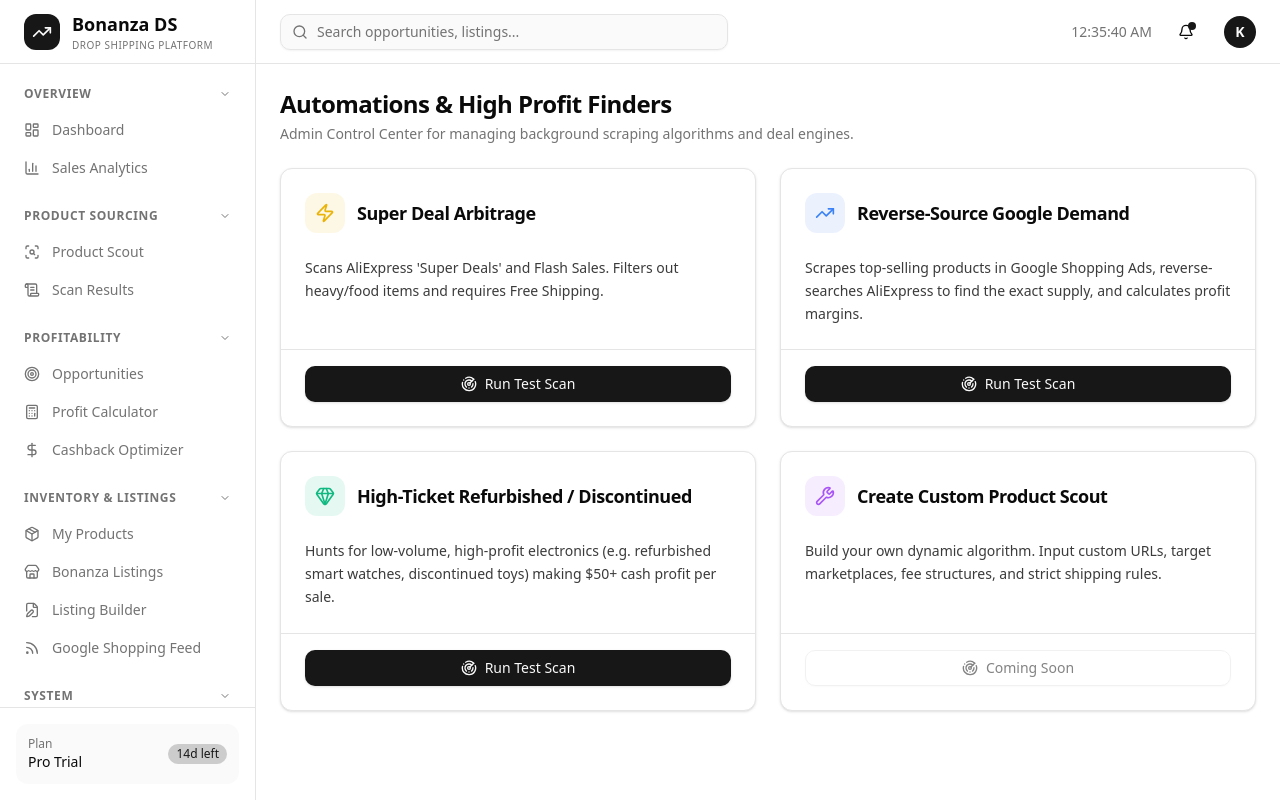
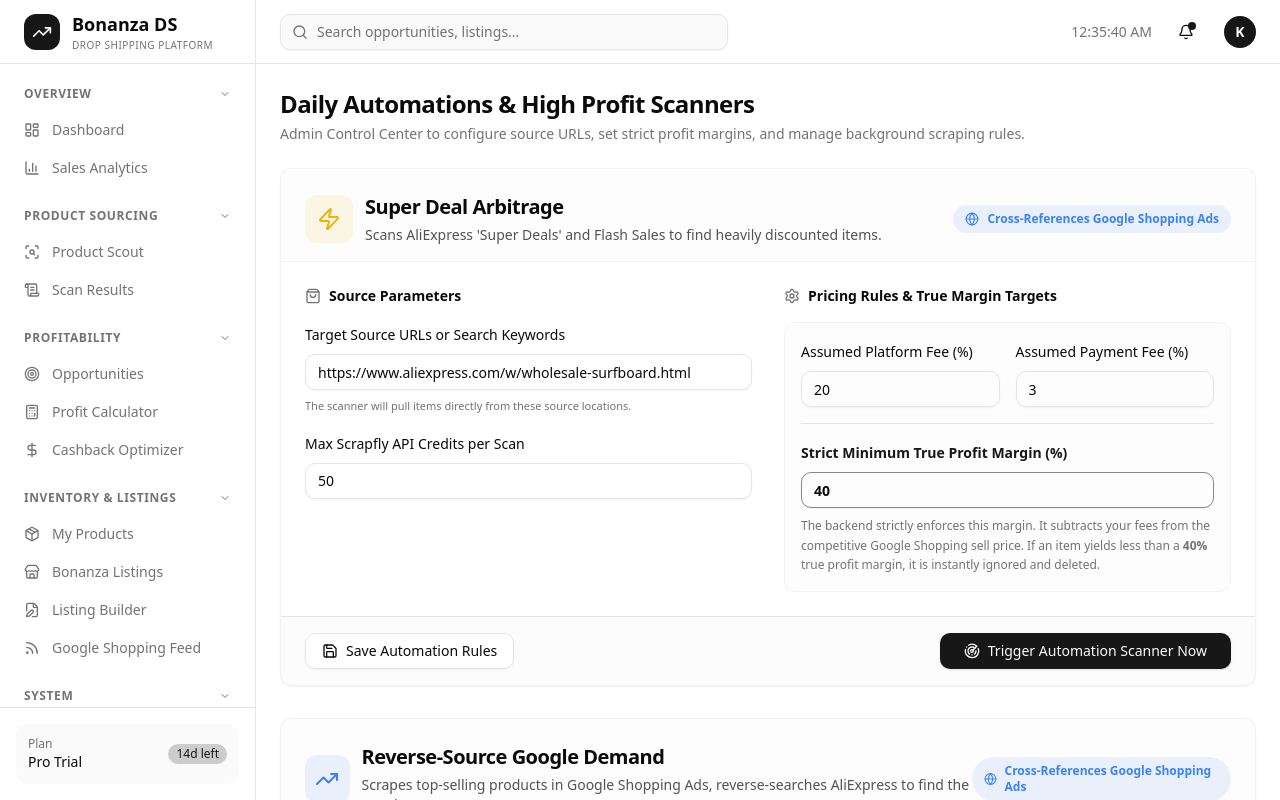
Before and after one commit to IPAssociatesLLC/bonanza-ds, a React (Vite) app: page /admin/automations in a window 1280 px wide. Built offline with nearby package versions, Linux system fonts and the light colour scheme.

Commit message:
Overhaul Automations UI to detailed editable rule creator forms

```diff
--- a/src/pages/AdminAutomationsPage.tsx
+++ b/src/pages/AdminAutomationsPage.tsx
@@ -5,174 +5,278 @@
 import { Button } from "@/components/ui/button"
 import { Input } from "@/components/ui/input"
 import { Label } from "@/components/ui/label"
-import {
-  Dialog,
-  DialogContent,
-  DialogHeader,
-  DialogTitle,
-  DialogFooter,
-} from "@/components/ui/dialog"
-import { Radar, Zap, TrendingUp, Gem, Wrench, Loader2, Info } from "lucide-react"
+import { Separator } from "@/components/ui/separator"
+import { Radar, Zap, TrendingUp, Gem, Save, Loader2, Settings, ShoppingBag, Globe } from "lucide-react"
+
+// Types for our automation state
+type AutomationSettings = {
+  id: string
+  title: string
+  description: string
+  icon: React.ElementType
+  color: string
+  bg: string
+  // Form fields
+  targetUrls: string
+  minMargin: string
+  bonanzaFee: string
+  paymentFee: string
+  maxCredits: string
+  isActive: boolean
+  isSaving: boolean
+  isRunning: boolean
+}
 
 export function AdminAutomationsPage() {
-  const [activeAlgorithm, setActiveAlgorithm] = useState<string | null>(null)
-  const [maxCredits, setMaxCredits] = useState("50")
-  const [targetMargin, setTargetMargin] = useState("30")
-  const [isRunning, setIsRunning] = useState(false)
+  const [success, setSuccess] = useState<string | null>(null)
   const [error, setError] = useState<string | null>(null)
-  const [success, setSuccess] = useState<string | null>(null)
 
-  const algorithms = [
+  // Initial state for the automations (these would normally be fetched from the DB)
+  const [automations, setAutomations] = useState<AutomationSettings[]>([
     {
       id: "super_deals",
       title: "Super Deal Arbitrage",
+      description: "Scans AliExpress 'Super Deals' and Flash Sales to find heavily discounted items.",
       icon: Zap,
-      description: "Scans AliExpress 'Super Deals' and Flash Sales. Filters out heavy/food items and requires Free Shipping.",
       color: "text-yellow-500",
       bg: "bg-yellow-500/10",
+      targetUrls: "https://www.aliexpress.com/w/wholesale-surfboard.html",
+      minMargin: "40",
+      bonanzaFee: "20",
+      paymentFee: "3",
+      maxCredits: "50",
+      isActive: true,
+      isSaving: false,
+      isRunning: false,
     },
     {
       id: "google_reverse",
       title: "Reverse-Source Google Demand",
+      description: "Scrapes top-selling products in Google Shopping Ads, reverse-searches AliExpress to find the supply.",
       icon: TrendingUp,
-      description: "Scrapes top-selling products in Google Shopping Ads, reverse-searches AliExpress to find the exact supply, and calculates profit margins.",
       color: "text-blue-500",
       bg: "bg-blue-500/10",
+      targetUrls: "https://www.google.com/shopping",
+      minMargin: "45",
+      bonanzaFee: "20",
+      paymentFee: "3",
+      maxCredits: "50",
+      isActive: true,
+      isSaving: false,
+      isRunning: false,
     },
     {
       id: "high_ticket",
       title: "High-Ticket Refurbished / Discontinued",
+      description: "Hunts for low-volume, high-profit electronics making $50+ cash profit per sale.",
       icon: Gem,
-      description: "Hunts for low-volume, high-profit electronics (e.g. refurbished smart watches, discontinued toys) making $50+ cash profit per sale.",
       color: "text-emerald-500",
       bg: "bg-emerald-500/10",
-    },
-    {
-      id: "custom_scout",
-      title: "Create Custom Product Scout",
-      icon: Wrench,
-      description: "Build your own dynamic algorithm. Input custom URLs, target marketplaces, fee structures, and strict shipping rules.",
-      color: "text-purple-500",
-      bg: "bg-purple-500/10",
-      disabled: true,
-    },
-  ]
+      targetUrls: "https://www.aliexpress.com/w/wholesale-refurbished-electronics.html",
+      minMargin: "50",
+      bonanzaFee: "20",
+      paymentFee: "3",
+      maxCredits: "100",
+      isActive: true,
+      isSaving: false,
+      isRunning: false,
+    }
+  ])
 
-  async function handleRunScan() {
-    if (!activeAlgorithm) return
-    setIsRunning(true)
+  // Update a specific field for a specific automation
+  const updateField = (id: string, field: keyof AutomationSettings, value: any) => {
+    setAutomations(prev => prev.map(auto =>
+      auto.id === id ? { ...auto, [field]: value } : auto
+    ))
+  }
+
+  // Handle saving the rules to the backend
+  const handleSaveRules = async (id: string) => {
+    updateField(id, "isSaving", true)
     setError(null)
     setSuccess(null)
+    try {
+      // Mock API call to save settings to DB (e.g., ScanProfile)
+      await new Promise(r => setTimeout(r, 800))
+      setSuccess("Automation rules saved successfully!")
+    } catch (e) {
+      setError("Failed to save automation rules.")
+    } finally {
+      updateField(id, "isSaving", false)
+    }
+  }
 
+  // Handle triggering the backend automation scanner
+  const handleRunScan = async (automation: AutomationSettings) => {
+    updateField(automation.id, "isRunning", true)
+    setError(null)
+    setSuccess(null)
     try {
       const res = await apiPost("/api/scans/trigger", {
-        algorithm: activeAlgorithm,
-        max_credits: parseInt(maxCredits) || 50,
-        min_margin_pct: parseFloat(targetMargin) || 30.0
+        algorithm: automation.id,
+        max_credits: parseInt(automation.maxCredits) || 50,
+        min_margin_pct: parseFloat(automation.minMargin) || 40.0
       }) as Record<string, unknown>
-      setSuccess(`Successfully triggered scan engine! Scraped ${res.items_found || 0} potential items, generated ${res.opportunities_created || 0} opportunities using ${res.credits_used || 0} API credits.`)
-      setActiveAlgorithm(null)
+
+      setSuccess(`Successfully triggered background scanner! Generated ${res.opportunities_created || 0} opportunities using ${res.credits_used || 0} API credits.`)
     } catch (e) {
-      setError(e instanceof Error ? e.message : "Failed to run scan engine")
+      setError(e instanceof Error ? e.message : "Failed to trigger scan engine")
     } finally {
-      setIsRunning(false)
+      updateField(automation.id, "isRunning", false)
     }
   }
 
   return (
     <div>
       <PageHeader
-        title="Automations & High Profit Finders"
-        description="Admin Control Center for managing background scraping algorithms and deal engines."
+        title="Daily Automations & High Profit Scanners"
+        description="Admin Control Center to configure source URLs, set strict profit margins, and manage background scraping rules."
       />
 
-      <div className="mt-6 grid grid-cols-1 gap-6 md:grid-cols-2">
-        {algorithms.map((algo) => (
-          <Card key={algo.id} className="flex flex-col">
-            <CardHeader>
-              <div className="flex items-center gap-3">
-                <div className={`flex h-10 w-10 items-center justify-center rounded-lg ${algo.bg}`}>
-                  <algo.icon className={`h-5 w-5 ${algo.color}`} />
+      {success && (
+        <div className="mt-4 rounded-lg bg-green-500/15 p-4 text-sm text-green-500 font-medium">
+          {success}
+        </div>
+      )}
+
+      {error && (
+        <div className="mt-4 rounded-lg bg-destructive/15 p-4 text-sm text-destructive font-medium">
+          {error}
+        </div>
+      )}
+
+      <div className="mt-6 grid grid-cols-1 gap-8">
+        {automations.map((algo) => (
+          <Card key={algo.id} className="flex flex-col border-border/50 shadow-sm overflow-hidden">
+            <CardHeader className="bg-muted/20 border-b border-border/40 pb-4">
+              <div className="flex items-center justify-between">
+                <div className="flex items-center gap-3">
+                  <div className={`flex h-12 w-12 items-center justify-center rounded-xl ${algo.bg}`}>
+                    <algo.icon className={`h-6 w-6 ${algo.color}`} />
+                  </div>
+                  <div>
+                    <CardTitle className="text-xl">{algo.title}</CardTitle>
+                    <CardDescription className="text-sm mt-1 max-w-2xl text-foreground/70">
+                      {algo.description}
+                    </CardDescription>
+                  </div>
                 </div>
-                <div>
-                  <CardTitle className="text-lg">{algo.title}</CardTitle>
+                {/* Visual Badge for Google Ads integration */}
+                <div className="hidden md:flex items-center gap-2 bg-blue-500/10 text-blue-500 px-3 py-1.5 rounded-full text-xs font-semibold">
+                  <Globe className="h-3.5 w-3.5" />
+                  Cross-References Google Shopping Ads
                 </div>
               </div>
             </CardHeader>
-            <CardContent className="flex-1">
-              <CardDescription className="text-sm text-foreground/80 leading-relaxed">
-                {algo.description}
-              </CardDescription>
+
+            <CardContent className="pt-6 grid grid-cols-1 lg:grid-cols-2 gap-8">
+              {/* Left Column: Sourcing & API */}
+              <div className="space-y-6">
+                <div>
+                  <h3 className="text-sm font-semibold flex items-center gap-2 mb-4">
+                    <ShoppingBag className="h-4 w-4 text-muted-foreground" />
+                    Source Parameters
+                  </h3>
+                  <div className="space-y-4">
+                    <div className="space-y-2">
+                      <Label htmlFor={`urls-${algo.id}`}>Target Source URLs or Search Keywords</Label>
+                      <Input
+                        id={`urls-${algo.id}`}
+                        value={algo.targetUrls}
+                        onChange={(e) => updateField(algo.id, "targetUrls", e.target.value)}
+                        placeholder="https://www.aliexpress.com/..."
+                      />
+                      <p className="text-[11px] text-muted-foreground">The scanner will pull items directly from these source locations.</p>
+                    </div>
+
+                    <div className="space-y-2">
+                      <Label htmlFor={`credits-${algo.id}`}>Max Scrapfly API Credits per Scan</Label>
+                      <Input
+                        id={`credits-${algo.id}`}
+                        type="number"
+                        value={algo.maxCredits}
+                        onChange={(e) => updateField(algo.id, "maxCredits", e.target.value)}
+                      />
+                    </div>
+                  </div>
+                </div>
+              </div>
+
+              {/* Right Column: Margins & Fees (The Profit Calculator Rules) */}
+              <div className="space-y-6">
+                <div>
+                  <h3 className="text-sm font-semibold flex items-center gap-2 mb-4">
+                    <Settings className="h-4 w-4 text-muted-foreground" />
+                    Pricing Rules & True Margin Targets
+                  </h3>
+                  <div className="space-y-4 bg-muted/20 p-4 rounded-lg border border-border/40">
+
+                    <div className="grid grid-cols-2 gap-4">
+                      <div className="space-y-2">
+                        <Label htmlFor={`bonanza-${algo.id}`}>Assumed Platform Fee (%)</Label>
+                        <Input
+                          id={`bonanza-${algo.id}`}
+                          type="number"
+                          value={algo.bonanzaFee}
+                          onChange={(e) => updateField(algo.id, "bonanzaFee", e.target.value)}
+                        />
+                      </div>
+                      <div className="space-y-2">
+                        <Label htmlFor={`payment-${algo.id}`}>Assumed Payment Fee (%)</Label>
+                        <Input
+                          id={`payment-${algo.id}`}
+                          type="number"
+                          value={algo.paymentFee}
+                          onChange={(e) => updateField(algo.id, "paymentFee", e.target.value)}
+                        />
+                      </div>
+                    </div>
+
+                    <Separator className="my-2" />
+
+                    <div className="space-y-2">
+                      <Label htmlFor={`margin-${algo.id}`} className="text-primary font-bold">Strict Minimum True Profit Margin (%)</Label>
+                      <Input
+                        id={`margin-${algo.id}`}
+                        type="number"
+                        value={algo.minMargin}
+                        onChange={(e) => updateField(algo.id, "minMargin", e.target.value)}
+                        className="border-primary/50 text-lg font-semibold"
+                      />
+                      <p className="text-xs text-muted-foreground mt-2 leading-relaxed">
+                        The backend strictly enforces this margin. It subtracts your fees from the competitive Google Shopping sell price. If an item yields less than a <strong>{algo.minMargin}%</strong> true profit margin, it is instantly ignored and deleted.
+                      </p>
+                    </div>
+
+                  </div>
+                </div>
+              </div>
             </CardContent>
-            <CardFooter className="border-t pt-4">
+
+            <CardFooter className="bg-muted/30 border-t pt-4 pb-4 flex justify-between items-center px-6">
               <Button
-                variant={algo.disabled ? "outline" : "default"}
-                className="w-full gap-2"
-                disabled={algo.disabled}
-                onClick={() => setActiveAlgorithm(algo.id)}
+                variant="outline"
+                className="gap-2"
+                onClick={() => handleSaveRules(algo.id)}
+                disabled={algo.isSaving || algo.isRunning}
               >
-                <Radar className="h-4 w-4" />
-                {algo.disabled ? "Coming Soon" : "Run Test Scan"}
+                {algo.isSaving ? <Loader2 className="h-4 w-4 animate-spin" /> : <Save className="h-4 w-4" />}
+                {algo.isSaving ? "Saving Rules..." : "Save Automation Rules"}
+              </Button>
+
+              <Button
+                variant="default"
+                className="gap-2 px-6"
+                onClick={() => handleRunScan(algo)}
+                disabled={algo.isSaving || algo.isRunning}
+              >
+                {algo.isRunning ? <Loader2 className="h-4 w-4 animate-spin" /> : <Radar className="h-4 w-4" />}
+                {algo.isRunning ? "Scanner Running..." : "Trigger Automation Scanner Now"}
               </Button>
             </CardFooter>
           </Card>
         ))}
       </div>
-
-      {success && (
-        <div className="mt-8 rounded-lg bg-green-500/15 p-4 text-sm text-green-500 font-medium">
-          {success}
-        </div>
-      )}
-
-      {/* Credit Limiter Modal */}
-      <Dialog open={activeAlgorithm !== null} onOpenChange={(open) => !open && !isRunning && setActiveAlgorithm(null)}>
-        <DialogContent className="sm:max-w-[425px] bg-white dark:bg-zinc-950 border border-border">
-          <DialogHeader>
-            <DialogTitle>Configure Engine Execution</DialogTitle>
-          </DialogHeader>
-          <div className="grid gap-6 py-4">
-
-            {error && <p className="text-sm text-destructive">{error}</p>}
-
-            <div className="rounded-lg bg-primary/10 p-3 flex gap-3 text-sm text-primary">
-              <Info className="h-5 w-5 shrink-0 mt-0.5" />
-              <p>The engine will physically abort once it reaches your API credit limit to protect your monthly billing cycle.</p>
-            </div>
-
-            <div className="space-y-4">
-              <div className="space-y-2">
-                <Label htmlFor="max_credits">Maximum API Credits to Spend</Label>
-                <Input
-                  id="max_credits"
-                  type="number"
-                  value={maxCredits}
-                  onChange={(e) => setMaxCredits(e.target.value)}
-                  disabled={isRunning}
-                />
-              </div>
-              <div className="space-y-2">
-                <Label htmlFor="target_margin">Target Minimum Profit Margin (%)</Label>
-                <Input
-                  id="target_margin"
-                  type="number"
-                  value={targetMargin}
-                  onChange={(e) => setTargetMargin(e.target.value)}
-                  disabled={isRunning}
-                />
-                <p className="text-xs text-muted-foreground mt-1">Lower this number if the engine returns 0 opportunities. (Excludes cashback).</p>
-              </div>
-            </div>
-          </div>
-          <DialogFooter>
-            <Button variant="outline" onClick={() => setActiveAlgorithm(null)} disabled={isRunning}>Cancel</Button>
-            <Button onClick={handleRunScan} disabled={isRunning} className="gap-2">
-              {isRunning && <Loader2 className="h-4 w-4 animate-spin" />}
-              {isRunning ? "Running Engine..." : "Start Engine"}
-            </Button>
-          </DialogFooter>
-        </DialogContent>
-      </Dialog>
     </div>
   )
 }
```
